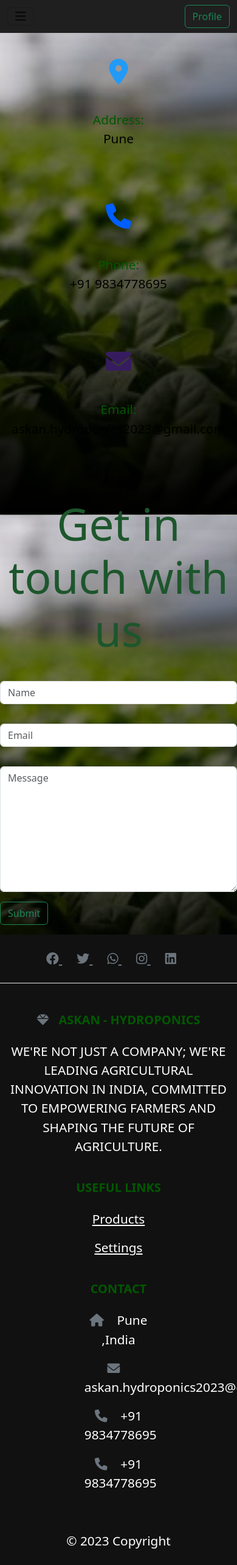
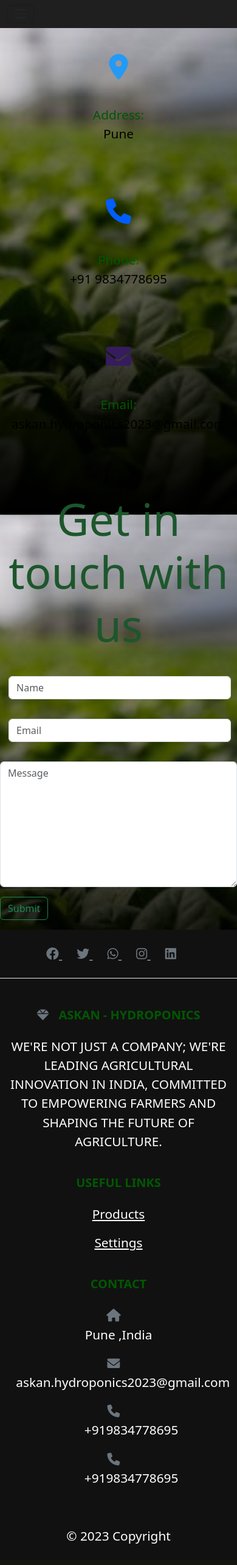
Before and after one commit to PlanetDestroyyer/ASKAN-NEW, a Flask app: page /contactus in a window 390 px wide; the page is wider, and only the part inside the window is pictured. Shown: that part at 61% size. After the commit the page ends 2532 px from the top of that part, so only its background shows below. Run offline with Flask 3, Linux system fonts and the light colour scheme.

Commit message:
mobile view fixed

```diff
--- a/templates/contact_us.html
+++ b/templates/contact_us.html
@@ -24,7 +24,9 @@
 
                                     </div>
                                     <div class="text my-5">
-                                        <p><span class="text-top"  style="color: rgb(1, 88, 1) !important;">Address:</span> <br> <a href="" style="text-decoration: none; color: black">Pune</a></p>
+                                        <p><span class="text-top"
+                                                style="color: rgb(1, 88, 1) !important;">Address:</span> <br> <a href=""
+                                                style="text-decoration: none; color: black">Pune</a></p>
                                     </div>
                                 </div>
                             </div>
@@ -35,7 +37,9 @@
 
                                     </div>
                                     <div class="text my-5">
-                                        <p><span class="text-top" style="color: rgb(1, 88, 1) !important;">Phone:</span> <br> <a href="tel://1234567920" style="text-decoration: none; color: black">+91 9834778695</a></p>
+                                        <p><span class="text-top" style="color: rgb(1, 88, 1) !important;">Phone:</span>
+                                            <br> <a href="tel://1234567920"
+                                                style="text-decoration: none; color: black">+91 9834778695</a></p>
                                     </div>
                                 </div>
                             </div>
@@ -45,7 +49,10 @@
                                         <i class="fa-solid fa-envelope fa-2xl" style="color: #361c5f;"></i>
                                     </div>
                                     <div class="text my-5">
-                                        <p><span class="text-top" style="color: rgb(1, 88, 1) !important;">Email:</span> <br> <a href="mailto:info@yoursite.com" style="text-decoration: none; color: black;">askan.hydroponics2023@gmail.com</a></p>
+                                        <p><span class="text-top" style="color: rgb(1, 88, 1) !important;">Email:</span>
+                                            <br> <a href="mailto:info@yoursite.com"
+                                                style="text-decoration: none; color: black;">askan.hydroponics2023@gmail.com</a>
+                                        </p>
                                     </div>
                                 </div>
                             </div>
@@ -53,11 +60,15 @@
                     </div>
                     <div class="col-lg-8">
                         <div class="contact-wrap">
-                            <h3 class="mb-4 text-center text-top " style="font-size: 350%; color: rgb(29, 86, 44); ">Get in touch with us</h3>
+                            <h3 class="mb-4 text-center text-top " style="font-size: 350%; color: rgb(29, 86, 44); ">Get
+                                in touch with us</h3>
                             <div id="form-message-warning" class="mb-4 w-100 text-center"></div>
 
                             <form method="POST" id="contactForm" name="contactForm" class="contactForm">
-                                <div class="row">
+                                <div class="row" style="width: 100%;
+                                display: flex;
+                                justify-content: center;
+                                margin-left: 2px;">
                                     <div class="col-md-12 my-3">
                                         <div class="form-group">
                                             <input type="text" class="form-control text-box" name="name" id="name"
@@ -73,13 +84,14 @@
                                 </div>
                                 <div class="col-md-12 my-3">
                                     <div class="form-group">
-                                            <textarea name="message" class="form-control text-box" id="message"
-                                                cols="30" rows="8" placeholder="Message"></textarea>
+                                        <textarea name="message" class="form-control text-box" id="message" cols="30"
+                                            rows="8" placeholder="Message"></textarea>
                                     </div>
                                 </div>
                                 <div class="col-md-12 my-3">
                                     <div class="form-group">
-                                            <a href=""><button type="button" class="btn btn-outline-success">Submit</button></a>
+                                        <a href=""><button type="button"
+                                                class="btn btn-outline-success">Submit</button></a>
                                     </div>
                                 </div>
                         </div>
--- a/templates/home.html
+++ b/templates/home.html
@@ -8,6 +8,8 @@
   <link rel="stylesheet" href="https://cdn.jsdelivr.net/npm/bootstrap@5.3.1/dist/css/bootstrap.min.css"
     integrity="sha384-4bw+/aepP/YC94hEpVNVgiZdgIC5+VKNBQNGCHeKRQN+PtmoHDEXuppvnDJzQIu9" crossorigin="anonymous">
   <link rel="stylesheet" href="https://cdnjs.cloudflare.com/ajax/libs/font-awesome/6.0.0-beta3/css/all.min.css">
+  <link rel="stylesheet" href="https://cdn.jsdelivr.net/npm/bootstrap@5.3.1/dist/css/bootstrap.min.css">
+  <script src="https://cdn.jsdelivr.net/npm/bootstrap@5.3.1/dist/js/bootstrap.min.js"></script>
   <title>Home</title>
   <style>
     body {
@@ -105,6 +107,43 @@
       align-items: center;
 
     }
+
+    @media only screen and (max-width: 600px){
+
+
+      html {
+        font: small;
+      }
+      .advantages ul li {
+        /* font-size: ; */
+      }
+      .advantages .col-12 {
+      width: 100%;
+    }
+      #email-id {
+        margin-left: -100%;
+      }
+      #gif{
+        width: 50%;
+        height: 50%;
+      }
+      .custom-mobile-view{
+        margin-top: 10px;
+    margin-left: 5px;
+      }
+      .home-images-1 {
+      width: 10rem;
+      height: 8rem;
+
+      border-radius: 2px;
+      }
+      .home-images-2 {
+      width: 10rem;
+      height: 8rem;
+      border-radius: 2px;
+      margin: 0 0 10px;
+      }
+    }
   </style>
 
 </head>
@@ -113,22 +152,15 @@
 
   <div class="loader"></div>
   <!-- Navbar -->
-  <nav class="navbar navbar-expand-lg ">
-    <!-- Container wrapper -->
+  <nav class="navbar navbar-expand-lg">
     <div class="container-fluid">
-      <!-- Toggle button -->
-      <button class="navbar-toggler" type="button" data-mdb-toggle="collapse" data-mdb-target="#navbarSupportedContent"
-        aria-controls="navbarSupportedContent" aria-expanded="false" aria-label="Toggle navigation">
-        <i class="fas fa-bars"></i>
+      <button class="navbar-toggler" type="button" data-bs-toggle="collapse" data-bs-target="#navbarToggleExternalContent2">
+        <i class="fas fa-bars text-dark"></i>
       </button>
-
-      <!-- Collapsible wrapper -->
-      <div class="collapse navbar-collapse" id="navbarSupportedContent">
-        <!-- Navbar brand -->
+        <div class="collapse navbar-collapse custom-mobile-view " id="navbarToggleExternalContent2">
             <a class="navbar-brand mt-2 mt-lg-0" href="/aboutus">
-          <img src="/static\media/logo.jpg" alt="logo" class="logo" style=" border-radius: 50%;" height="40" />
+                <img src="/static\media/logo.jpg" alt="logo" class="logo" style="border-radius: 50%;" height="40" />
             </a>
-        <!-- Left links -->
             <ul class="navbar-nav me-auto mb-2 mb-lg-0">
                 <li class="nav-item">
                     <a class="nav-link" href="/home">Home</a>
@@ -146,18 +178,14 @@
                     <a class="nav-link" href="/Equipment_Management">Equipment Management</a>
                 </li>
             </ul>
-        <!-- Left links -->
-      </div>
-      <!-- Collapsible wrapper -->
             <div class="profile">
                 <a href="/profile"><button type="button" class="btn btn-outline-success">Profile</button></a>
             </div>
+        </div>
+    </div>
+</nav>
 
-      <!-- Right elements -->
-      <!-- Right elements -->
-    </div>
-    <!-- Container wrapper -->
-  </nav>
+<!-- Navbar -->
   <!-- Navbar -->
   {% block body %}
 
@@ -177,15 +205,16 @@
       <div class="col-12 col-lg-6">
         <div class="home-70 my-4">
           <div class="row">
-            <div class="col-6">
+            <div class="col-12 col-md-6 order-md-1 order-2">
               <img class="home-images-1" src="/static/media/home_image1.jpeg" alt="image-1">
             </div>
-            <div class="col-6">
+            <div class="col-12 col-md-6 order-md-2 order-1">
               <img class="home-images-2" src="/static/media/homeimage2.webp" alt="image-1">
             </div>
           </div>
         </div>
       </div>
+
     </div>
   </div>
   </section>
@@ -210,41 +239,38 @@
   </section>
   <hr>
   <section>
-    <div class="container">
+    <div class="container advantages">
       <div class="row justify-content-center">
         <h1 class="text-center border-bottom-green">
           <span class="bottom-border-txt">Advantages of Hydroponic Farming </span>
         </h1>
-        <div class="col-8 col-lg-7 my-5 ">
+        <div class="col-12 my-5">
           <ul>
-            <li><em class="atg-txt">Water Conservation: </em> Hydroponic farming uses up to 90% less water compared to
-              conventional agriculture, making it a highly efficient and sustainable option. By recirculating and
-              reusing water, it significantly reduces water wastage.</li>
-            <li><em class="atg-txt">Space Efficiency:</em> Hydroponic systems can be set up vertically, maximizing the
-              use of available space. This vertical arrangement allows for higher plant density and increased yield per
-              square foot, making it ideal for urban areas or places with limited land.</li>
-            <li><em class="atg-txt">Year-round Production:</em> With hydroponics, you have the ability to grow crops all
-              year long, regardless of the season or climate. By controlling the environment, including temperature,
-              lighting, and humidity, you can create the perfect conditions for plant growth, ensuring a constant supply
-              of fresh produce.</li>
-            <li><em class="atg-txt">Enhanced Nutrient Control:</em> Hydroponics enables precise control over the
-              nutrients plants receive. By directly providing essential nutrients to the root system, plants can absorb
-              them more efficiently, resulting in faster growth and healthier crops. This level of control also
-              minimizes the use of chemical fertilizers.</li>
-            <li><em class="atg-txt">Reduced Pest and Disease Pressure:</em> Since hydroponic systems are typically
-              enclosed, pests and diseases are less likely to affect your crops. By eliminating the need for pesticides
-              and reducing the risk of contamination, hydroponic farming promotes cleaner and healthier food production.
+            <li>
+              <em class="atg-txt">Water Conservation:</em> Hydroponic farming uses up to 90% less water compared to conventional agriculture, making it a highly efficient and sustainable option. By recirculating and reusing water, it significantly reduces water wastage.
+            </li>
+            <li>
+              <em class="atg-txt">Space Efficiency:</em> Hydroponic systems can be set up vertically, maximizing the use of available space. This vertical arrangement allows for higher plant density and increased yield per square foot, making it ideal for urban areas or places with limited land.
+            </li>
+            <li>
+              <em class="atg-txt">Year-round Production:</em> With hydroponics, you have the ability to grow crops all year long, regardless of the season or climate. By controlling the environment, including temperature, lighting, and humidity, you can create the perfect conditions for plant growth, ensuring a constant supply of fresh produce.
+            </li>
+            <li>
+              <em class="atg-txt">Enhanced Nutrient Control:</em> Hydroponics enables precise control over the nutrients plants receive. By directly providing essential nutrients to the root system, plants can absorb them more efficiently, resulting in faster growth and healthier crops. This level of control also minimizes the use of chemical fertilizers.
+            </li>
+            <li>
+              <em class="atg-txt">Reduced Pest and Disease Pressure:</em> Since hydroponic systems are typically enclosed, pests and diseases are less likely to affect your crops. By eliminating the need for pesticides and reducing the risk of contamination, hydroponic farming promotes cleaner and healthier food production.
             </li>
           </ul>
         </div>
-        <div class="col-4 col-lg-5 center-vertically">
-          <iframe src="https://giphy.com/embed/OH9zWD6tKD9E5QL7Ru" width="480" height="406" frameBorder="0"
-            class="giphy-embed" allowFullScreen></iframe>
-          <p><a href="https://giphy.com/gifs/plant-bean-growing-OH9zWD6tKD9E5QL7Ru"></a></p>
+        <div class="col-12 center-vertically">
+          <iframe src="https://giphy.com/embed/OH9zWD6tKD9E5QL7Ru" width="480" height="406" frameborder="0" class="giphy-embed" allowfullscreen></iframe>
+          <p><a href="https://giphy.com/gifs/plant-bean-growing-OH9zWD6tKD9W96eJTy" id="gif"></a></p>
         </div>
       </div>
     </div>
   </section>
+
   <hr>
   <section>
     <h1 class="justify-content-center align-items-center text-center "> <span class="bottom-border-txt">VIDEOS</span>
@@ -398,10 +424,14 @@
           <div class="col-md-4 col-lg-3 col-xl-3 mx-auto mb-md-0 mb-4" style="width: 35%;">
             <!-- Links -->
             <h5 class="text-uppercase fw-bold mb-4" style="color: rgb(1, 88, 1);">Contact</h5>
-            <p><i class="fas fa-home me-3 text-secondary"></i> Pune ,India</p>
-            <p><i class="fas fa-envelope me-3 text-secondary"></i>askan.hydroponics2023@gmail.com</p>
-            <p><i class="fas fa-phone me-3 text-secondary"></i> +91 9834778695</p>
-            <p><i class="fas fa-phone me-3 text-secondary"></i> +91 9834778695</p>
+            <i class="fas fa-home me-3 text-secondary"></i>
+            <p> Pune ,India</p>
+            <i class="fas fa-envelope me-3 text-secondary"></i>
+            <p id="email-id">askan.hydroponics2023@gmail.com</p>
+            <i class="fas fa-phone me-3 text-secondary"></i>
+            <p>+919834778695</p>
+            <i class="fas fa-phone me-3 text-secondary"></i>
+            <p>+919834778695</p>
           </div>
           <!-- Grid column -->
         </div>
@@ -417,6 +447,9 @@
     <!-- Copyright -->
   </footer>
   <!-- Footer -->
+  <script src="https://cdn.jsdelivr.net/npm/bootstrap@5.3.1/dist/js/bootstrap.min.js" integrity="sha384-9th9z93L28oflHeHJJxj8G9HnT/mJPzxo1TmsFz5Xf3ddA5v7tQULMZQXmaY5z00"
+  crossorigin="anonymous"></script>
+  <script src="https://cdn.jsdelivr.net/npm/bootstrap@5.3.1/dist/js/bootstrap.min.js"></script>
 </body>
 
 </html>
```
Lines whose indentation alone changed are shown as unchanged.
